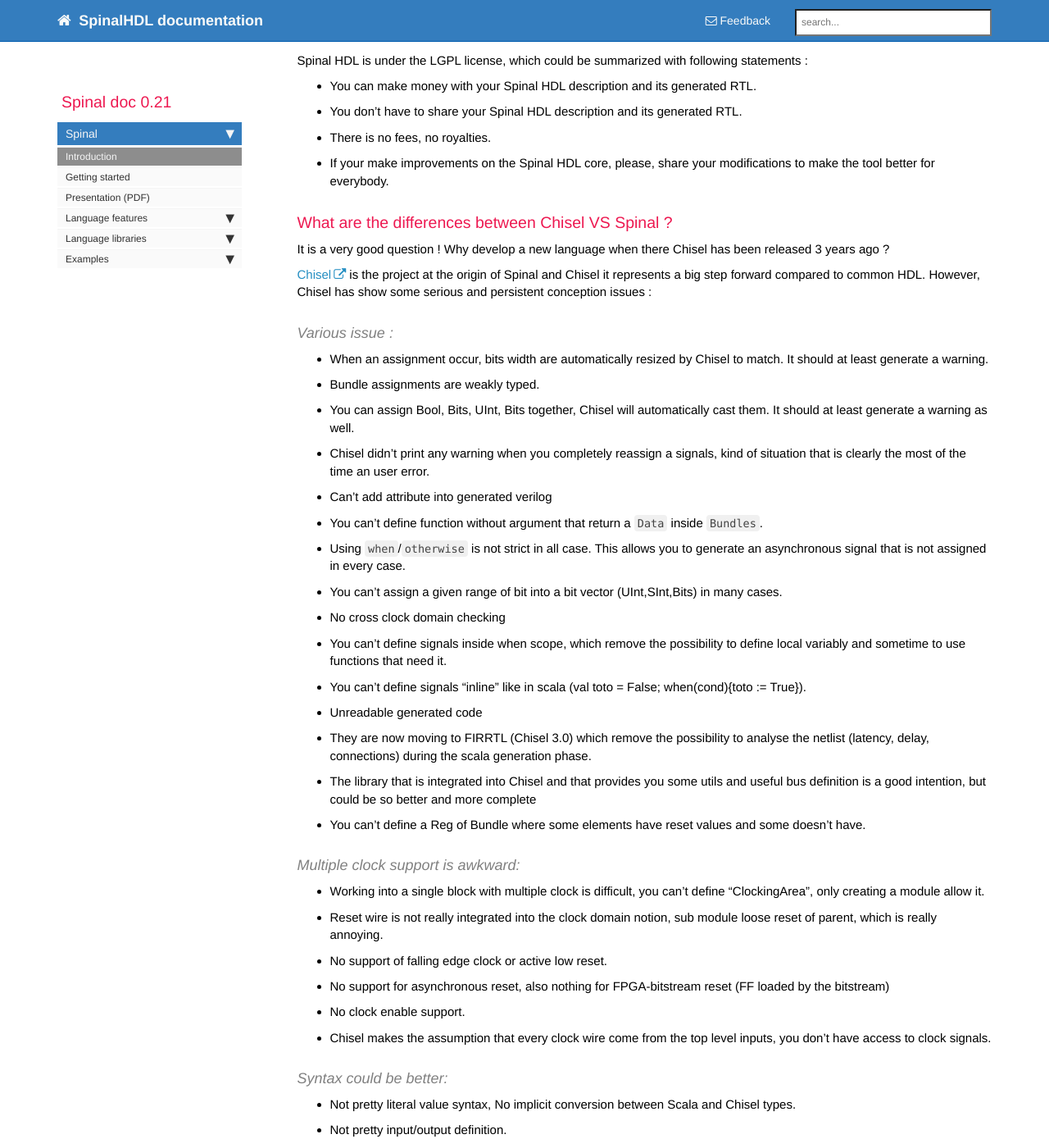
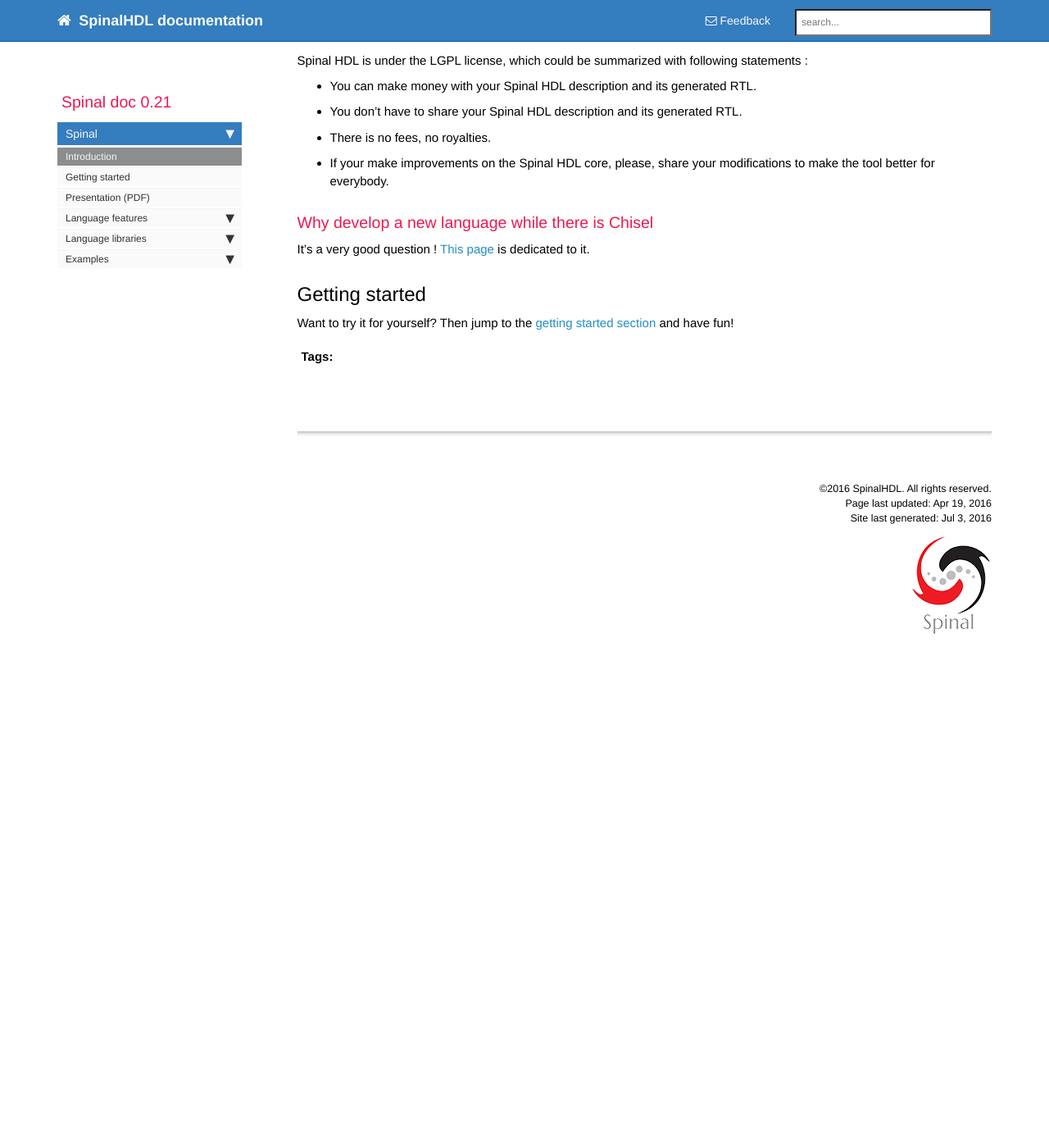
Before and after one commit to SpinalHDL/SpinalDoc, a Jekyll site: the page built from spinal/index.md, in a window 1280 px wide and 1400 px high, scrolled down 984 px. Shown: the whole window at 82% size. Built offline with Jekyll 4.4.1, drawn with Linux system fonts in a browser that asks for light colours; nearby versions of some CDN libraries; comment, search, counter and statistics services are not loaded; after the commit the page ends 1818 px from its top, so only the background shows below that; some of the changed text lies outside the part shown.

Commit message:
Update Chisel stuff

```diff
--- a/spinal/index.md
+++ b/spinal/index.md
@@ -41,44 +41,8 @@
 - There is no fees, no royalties.
 - If your make improvements on the Spinal HDL core, please, share your modifications to make the tool better for everybody.
 
-### What are the differences between Chisel VS Spinal ?
-It is a very good question ! Why develop a new language when there Chisel has been released 3 years ago ?
-
-[Chisel](https://chisel.eecs.berkeley.edu/) is the project at the origin of Spinal and Chisel it represents a big step forward compared to common HDL. However, Chisel has show some serious and persistent conception issues :
-
-#### Various issue :
-- When an assignment occur, bits width are automatically resized by Chisel to match. It should at least generate a warning.
-- Bundle assignments are weakly typed.
-- You can assign Bool, Bits, UInt, Bits together, Chisel will automatically cast them. It should at least generate a warning as well.
-- Chisel didn't print any warning when you completely reassign a signals, kind of situation that is clearly the most of the time an user error.
-- Can't add attribute into generated verilog
-- You can't define function without argument that return a `Data` inside `Bundles`.
-- Using `when`/`otherwise` is not strict in all case. This allows you to generate an asynchronous signal that is not assigned in every case.
-- You can't assign a given range of bit into a bit vector (UInt,SInt,Bits) in many cases.
-- No cross clock domain checking
-- You can't define signals inside when scope, which remove the possibility to define local variably and sometime to use functions that need it.
-- You can't define signals "inline" like in scala (val toto = False; when(cond){toto := True}).
-- Unreadable generated code
-- They are now moving to FIRRTL (Chisel 3.0) which remove the possibility to analyse the netlist (latency, delay, connections) during the scala generation phase.
-- The library that is integrated into Chisel and that provides you some utils and useful bus definition is a good intention, but could be so better and more complete
-- You can't define a Reg of Bundle where some elements have reset values and some doesn't have.
-
-#### Multiple clock support is awkward:
-- Working into a single block with multiple clock is difficult, you can't define "ClockingArea", only creating a module allow it.
-- Reset wire is not really integrated into the clock domain notion, sub module loose reset of parent, which is really annoying.
-- No support of falling edge clock or active low reset.
-- No support for asynchronous reset, also nothing for FPGA-bitstream reset (FF loaded by the bitstream)
-- No clock enable support.
-- Chisel makes the assumption that every clock wire come from the top level inputs, you don't have access to clock signals.
-
-#### Syntax could be better:
-- Not pretty literal value syntax, No implicit conversion between Scala and Chisel types.
-- Not pretty input/output definition.
-- Switch statement doesn't have default case.
-- No "Area" notion to give a better structure to the user code.
-- No enumeration support, it's currently emulated by using weakly typed UInt.
-
-For some major issues mentioned here, an issue/pull request was open on github, without effect. In addition, if we consider the age (5.5 years at the time of writing) of Chisel, this is a very serious issue and it's why SpinalHDL was created.
+### Why develop a new language while there is Chisel
+It's a very good question ! [This page](/SpinalDoc/chisel/) is dedicated to it.
 
 ## Getting started
 Want to try it for yourself? Then jump to the [getting started section](/SpinalDoc/spinal_getting_started) and have fun!
```
Also changed, not shown: spinal/chisel.md (added, +45 -0 lines).
